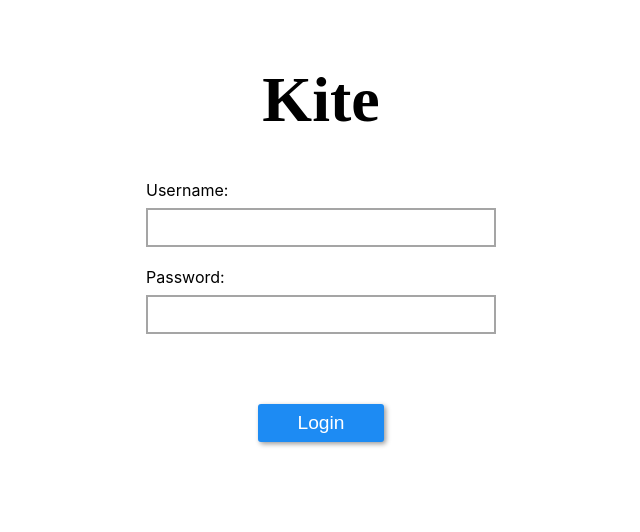
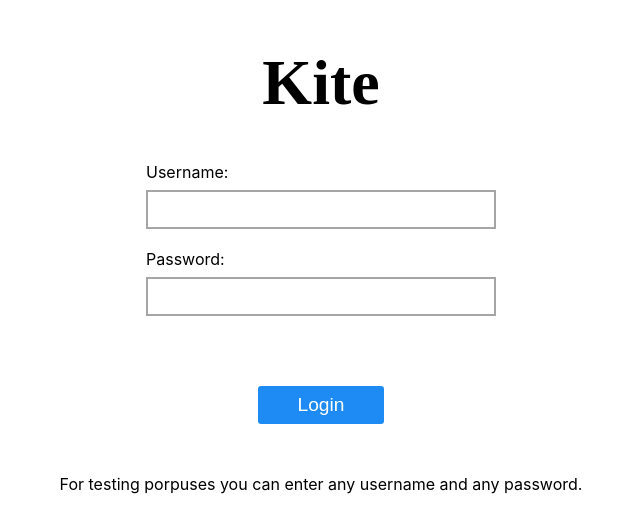
Before and after one commit to fangg19/kitesurfing-map, a React (Create React App) app: page / in a window 1280 px wide. Shown: the part 144-676 px from the top of the page, without its empty margins (319-959 px from the left). Built offline with nearby package versions, Linux system fonts and the light colour scheme.

Commit message:
login page info p

```diff
--- a/src/containers/Loginout/Login.js
+++ b/src/containers/Loginout/Login.js
@@ -61,6 +61,7 @@ const Login = ({ history }) => {
         </div>
         <input type="submit" value="Login" />
       </form>
+      <p>For testing porpuses you can enter any username and any password.</p>
     </div>
   );
 };
--- a/src/containers/Loginout/Login.module.css
+++ b/src/containers/Loginout/Login.module.css
@@ -11,6 +11,10 @@
   font-size: 4rem;
   font-weight: bold;
   font-family: 'Gabriola';
+}
+
+.Login p {
+  margin-bottom: 50px;
 }
 
 .Login form {
@@ -47,6 +51,10 @@
   cursor: pointer;
   margin: 50px auto;
   border-radius: 3px;
+}
+
+.Login input[type='submit']:hover {
+  background-color: rgb(17, 101, 180);
   box-shadow: 2px 2px 5px rgba(0, 0, 0, 0.4);
 }
 
```
